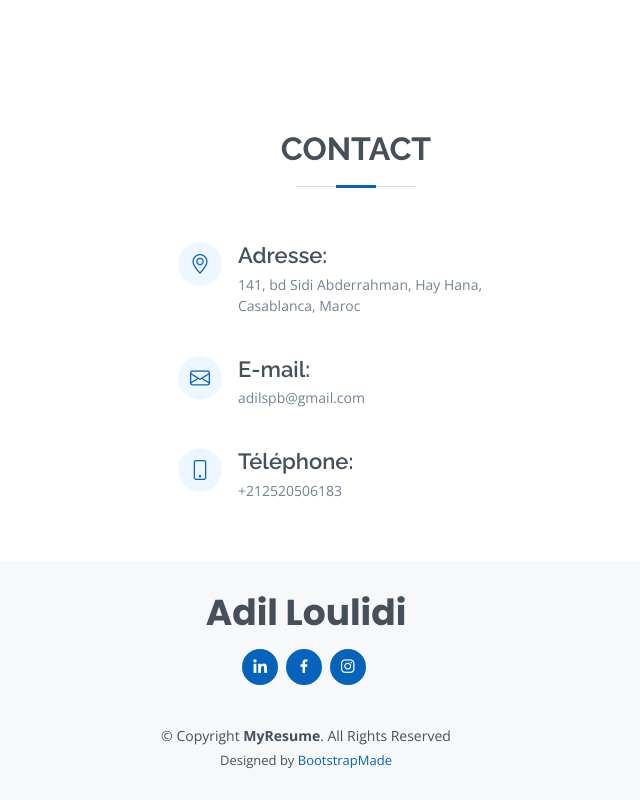
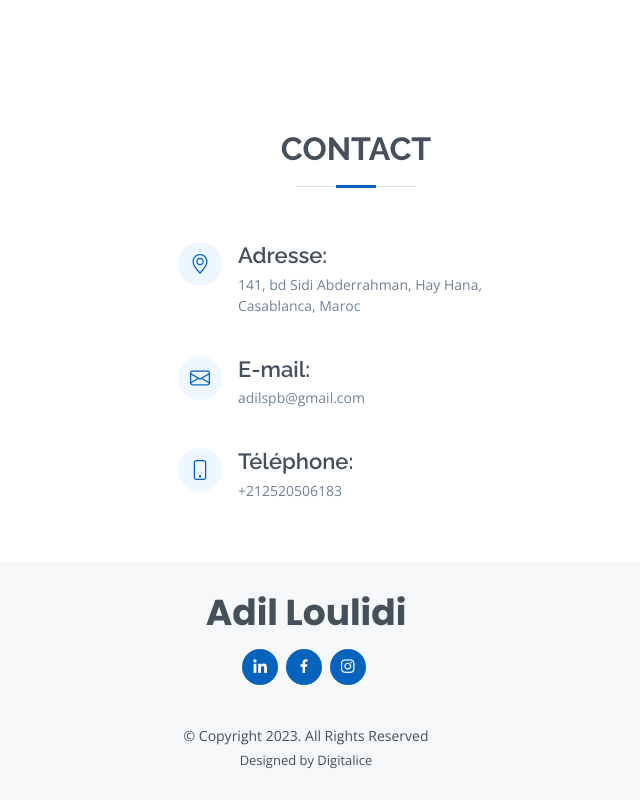
Before and after one commit to YourDigitalice/Portfolio_Demo, a plain HTML site: page index.html in a window 1280 px wide. Shown: the part 6134-6934 px from the top of the page, without its empty margins (334-974 px from the left). Drawn offline with nearby package versions, Linux system fonts and the light colour scheme.

Commit message:
Update index.html

```diff
--- a/index.html
+++ b/index.html
@@ -665,14 +665,14 @@
         <a href="#" class="instagram"><i class="bx bxl-instagram"></i></a>
       </div>
       <div class="copyright">
-        &copy; Copyright <strong><span>MyResume</span></strong>. All Rights Reserved
+        &copy; Copyright 2023<strong><span></span></strong>. All Rights Reserved
       </div>
       <div class="credits">
         <!-- All the links in the footer should remain intact. -->
         <!-- You can delete the links only if you purchased the pro version. -->
         <!-- Licensing information: [license-url] -->
         <!-- Purchase the pro version with working PHP/AJAX contact form: https://bootstrapmade.com/free-html-bootstrap-template-my-resume/ -->
-        Designed by <a href="https://bootstrapmade.com/">BootstrapMade</a>
+        Designed by Digitalice</a>
       </div>
     </div>
   </footer><!-- End Footer -->
```
